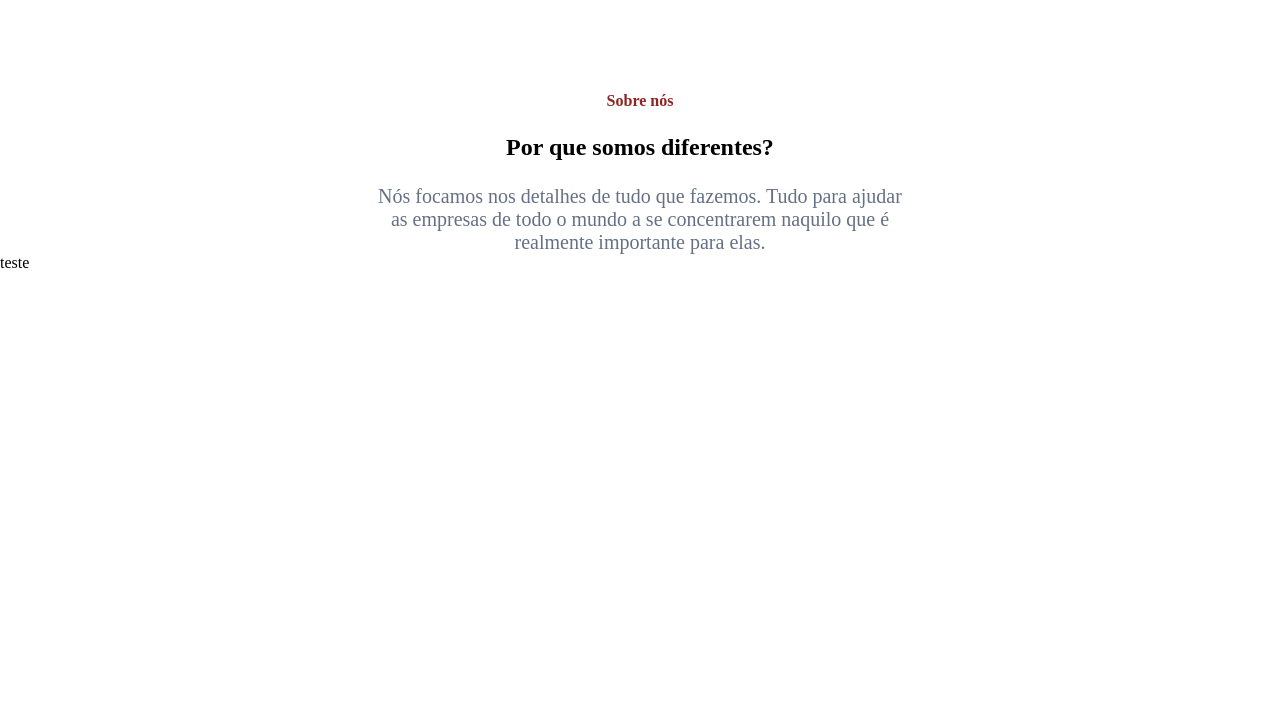
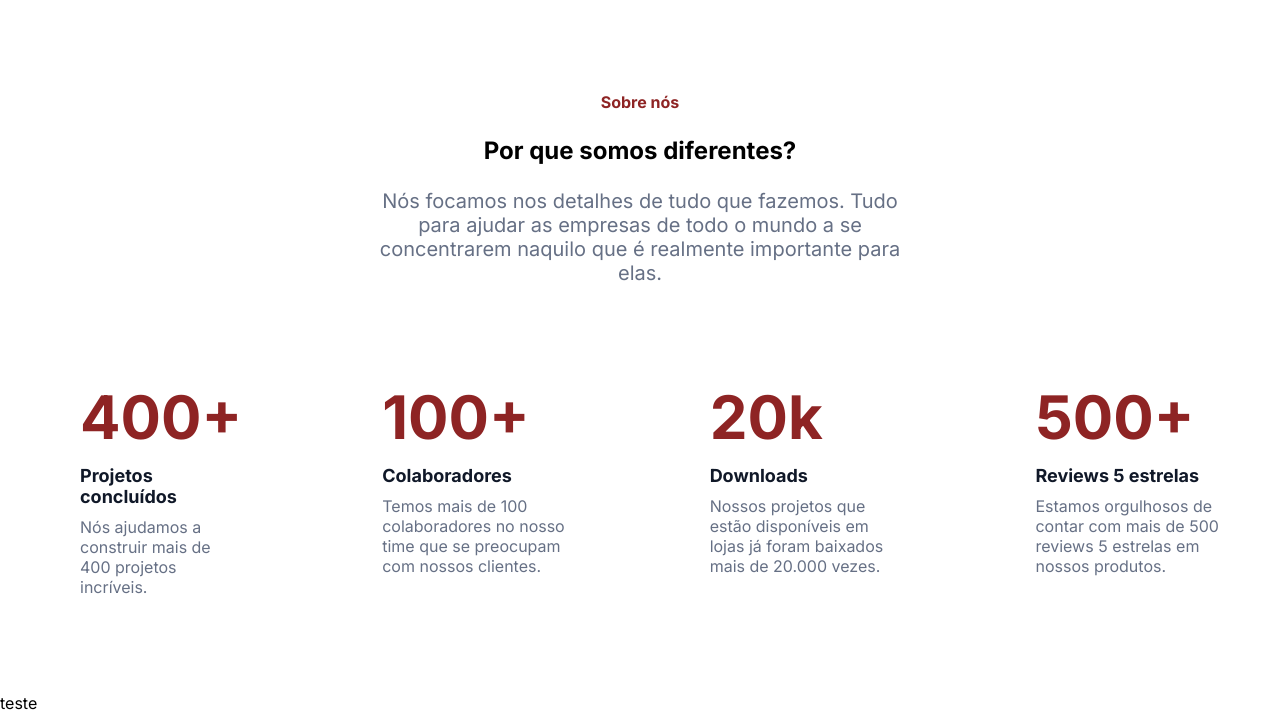
Before and after one commit to CamilaMoser/7DaysOfCode-HTML-CSS, a plain HTML site: page index.html in a window 1280 px wide. Shown: the part 84-800 px from the top of the page. Drawn offline with Linux system fonts and the light colour scheme.

Commit message:
Seção de Métricas

```diff
--- a/index.html
+++ b/index.html
@@ -5,6 +5,9 @@
             <meta charset="UTF-8">
             <meta name="viewport" content="width-device-width, initial-scale=1">
             <link rel="stylesheet" href="style.css">
+            <link rel="preconnect" href="https://fonts.googleapis.com">
+        <link rel="preconnect" href="https://fonts.gstatic.com" crossorigin>
+        <link href="https://fonts.googleapis.com/css2?family=Inter:wght@400;700&display=swap" rel="stylesheet">
         </head>
 
         <body>
@@ -34,7 +37,30 @@
 
 
 
-            <section class="container metricas">teste</section>
+            <section class="metricas__container">
+                <div class="metrica">
+                    <h1 class="metrica__titulo">400+</h1>
+                    <h4 class="metrica__subtitulo">Projetos concluídos</h4>
+                    <p class="metrica__descricao">Nós ajudamos a construir mais de 400 projetos incríveis.</p>
+                </div>
+                <div class="metrica">
+                    <h1 class="metrica__titulo">100+</h1>
+                    <h4 class="metrica__subtitulo">Colaboradores</h4>
+                    <p class="metrica__descricao">Temos mais de 100 colaboradores no nosso time que se preocupam com nossos clientes.</p>
+                </div>
+                <div class="metrica">
+                    <h1 class="metrica__titulo">20k</h1>
+                    <h4 class="metrica__subtitulo">Downloads</h4>
+                    <p class="metrica__descricao">Nossos projetos que estão disponíveis em lojas já foram baixados mais de 20.000 vezes.</p>
+                </div>
+                <div class="metrica">
+                    <h1 class="metrica__titulo">500+</h1>
+                    <h4 class="metrica__subtitulo">Reviews 5 estrelas</h4>
+                    <p class="metrica__descricao">Estamos orgulhosos de contar com mais de 500 reviews 5 estrelas em nossos produtos.</p>
+                </div>
+            </section>
+
+
             <section class="container vagas">teste</section>
             <section class="container depoimentos">teste</section>
             <section class="container formulario">teste</section>
--- a/style.css
+++ b/style.css
@@ -4,10 +4,13 @@
     --ciza-principal: #667085;
     --branco-fonte: #FFFFFF;
     --preto-titulo: #000000;
+    --preto-subtitulo: #101828;
+    --font-principal: 'Inter';
 }
 
 body {
     background-color: var(--cor-de-fundo);
+    font-family: var(--font-principal);
     font-size: 16px;
     font-weight: 400;
 }
@@ -104,3 +107,32 @@ body {
     margin-top: 24px;
     font-size: 20px;
 }
+
+.metricas__container {
+    display: flex;
+    justify-content: flex-start;
+    grid-template-columns: 25% 25% 25% 25%;
+}
+
+.metrica {
+    /* padding: 10px; */
+    margin: 96px 60px 96px 80px ;
+}
+
+.metrica__titulo {
+   color: var(--vermelho-secundario);
+   font-weight: 700;
+   font-size: 60px;
+   margin-bottom: 12px;
+}
+
+.metrica__subtitulo {
+    color: var(--preto-subtitulo);
+    font-size: 18px;
+    margin-bottom: 10px;
+}
+
+.metrica__descricao {
+    color: var(--ciza-principal);
+    font-size: 16px;
+}
```
